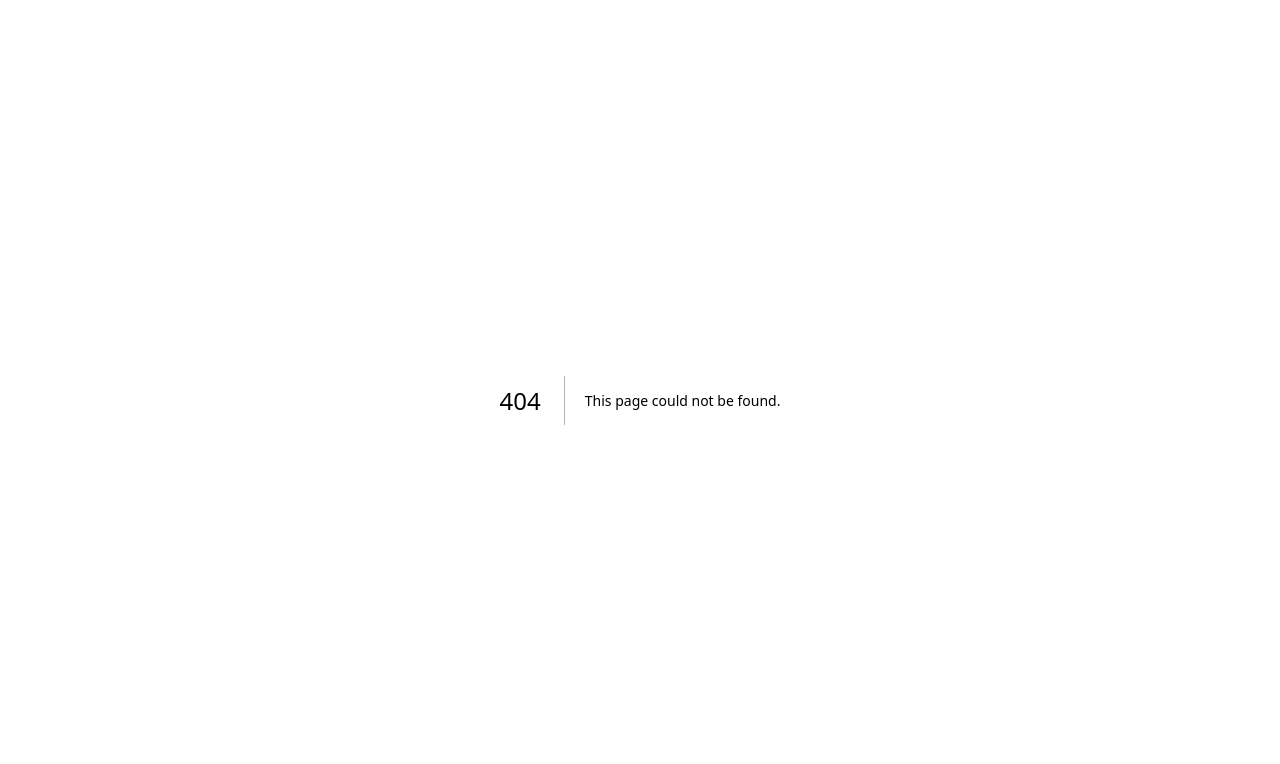
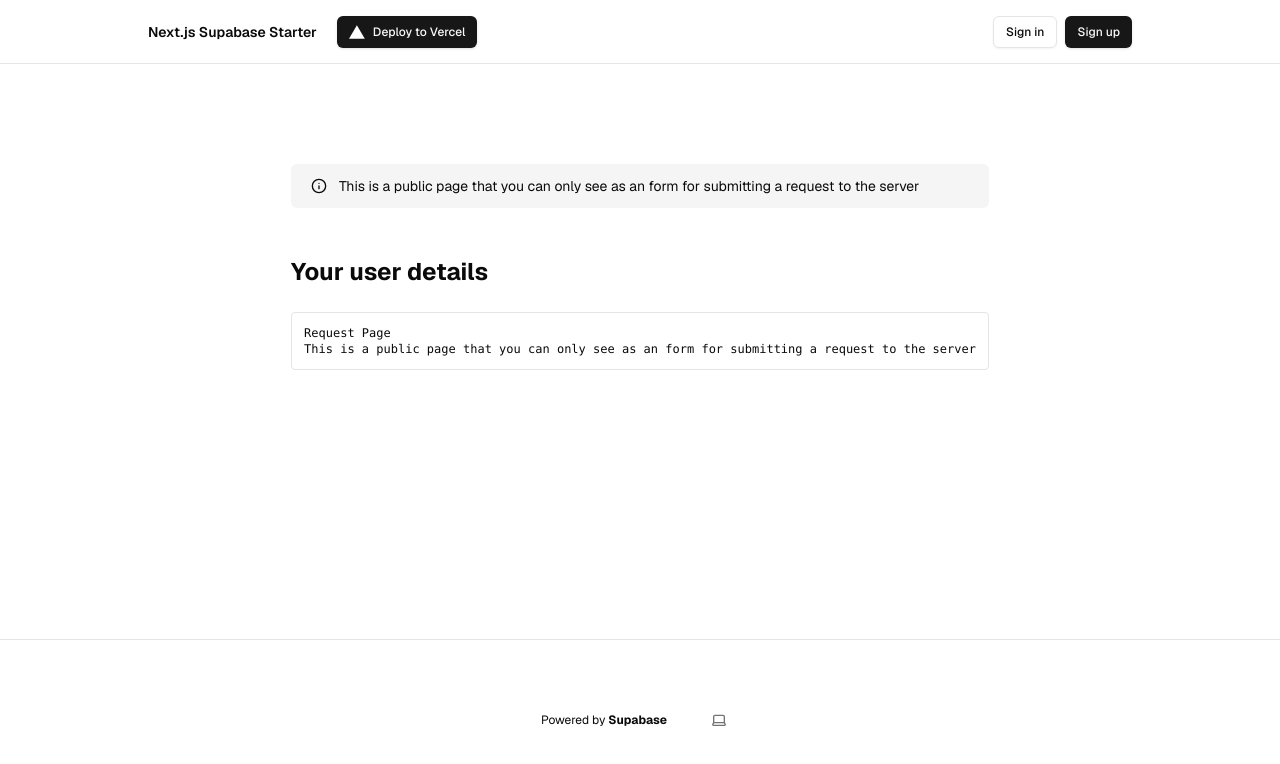
Before and after one commit to arctic44solution/ecollect, a Next.js app: page /request in a window 1280 px wide. Before the commit this address had no page. Shown: the top 764 px of the page. Built offline with nearby package versions, Linux system fonts and the light colour scheme; no server answers.

Commit message:
chore: add request route and admin route placeholders

```diff
--- /dev/null
+++ b/app/(public)/request/layout.tsx
@@ -0,0 +1,55 @@
+import { DeployButton } from "@/components/deploy-button";
+import { EnvVarWarning } from "@/components/env-var-warning";
+import { AuthButton } from "@/components/auth-button";
+import { ThemeSwitcher } from "@/components/theme-switcher";
+import { hasEnvVars } from "@/lib/utils";
+import Link from "next/link";
+import { Suspense } from "react";
+
+export default function RequestLayout({
+  children,
+}: {
+  children: React.ReactNode;
+}) {
+  return (
+    <main className="min-h-screen flex flex-col items-center">
+      <div className="flex-1 w-full flex flex-col gap-20 items-center">
+        <nav className="w-full flex justify-center border-b border-b-foreground/10 h-16">
+          <div className="w-full max-w-5xl flex justify-between items-center p-3 px-5 text-sm">
+            <div className="flex gap-5 items-center font-semibold">
+              <Link href={"/"}>Next.js Supabase Starter</Link>
+              <div className="flex items-center gap-2">
+                <DeployButton />
+              </div>
+            </div>
+            {!hasEnvVars ? (
+              <EnvVarWarning />
+            ) : (
+              <Suspense>
+                <AuthButton />
+              </Suspense>
+            )}
+          </div>
+        </nav>
+        <div className="flex-1 flex flex-col gap-20 max-w-5xl p-5">
+          {children}
+        </div>
+
+        <footer className="w-full flex items-center justify-center border-t mx-auto text-center text-xs gap-8 py-16">
+          <p>
+            Powered by{" "}
+            <a
+              href="https://supabase.com/?utm_source=create-next-app&utm_medium=template&utm_term=nextjs"
+              target="_blank"
+              className="font-bold hover:underline"
+              rel="noreferrer"
+            >
+              Supabase
+            </a>
+          </p>
+          <ThemeSwitcher />
+        </footer>
+      </div>
+    </main>
+  );
+}
--- /dev/null
+++ b/app/(public)/request/page.tsx
@@ -0,0 +1,47 @@
+import { redirect } from "next/navigation";
+
+import { createClient } from "@/lib/supabase/server";
+import { InfoIcon } from "lucide-react";
+import { FetchDataSteps } from "@/components/tutorial/fetch-data-steps";
+import { Suspense } from "react";
+
+// async function UserDetails() {
+//   const supabase = await createClient();
+//   const { data, error } = await supabase.auth.getClaims();
+
+//   if (error || !data?.claims) {
+//     redirect("/auth/login");
+//   }
+
+//   return JSON.stringify(data.claims, null, 2);
+// }
+
+export default function RequestPage() {
+  return (
+    <div className="flex-1 w-full flex flex-col gap-12">
+      <div className="w-full">
+        <div className="bg-accent text-sm p-3 px-5 rounded-md text-foreground flex gap-3 items-center">
+          <InfoIcon size="16" strokeWidth={2} />
+          This is a public page that you can only see as an form for submitting a request to the server
+        </div>
+      </div>
+      <div className="flex flex-col gap-2 items-start">
+        <h2 className="font-bold text-2xl mb-4">Your user details</h2>
+        <pre className="text-xs font-mono p-3 rounded border max-h-32 overflow-auto">
+          <Suspense>
+            <h1>Request Page</h1>
+
+            <p>
+                This is a public page that you can only see as an form for submitting a request to the server
+            </p>
+
+          </Suspense>
+        </pre>
+      </div>
+      {/* <div>
+        <h2 className="font-bold text-2xl mb-4">Next steps</h2>
+        <FetchDataSteps />
+      </div> */}
+    </div>
+  );
+}
```
Also changed, not shown: app/(admin)/admin/layout.tsx (added), app/(admin)/admin/page.tsx (added), app/(admin)/layout.tsx (added).
